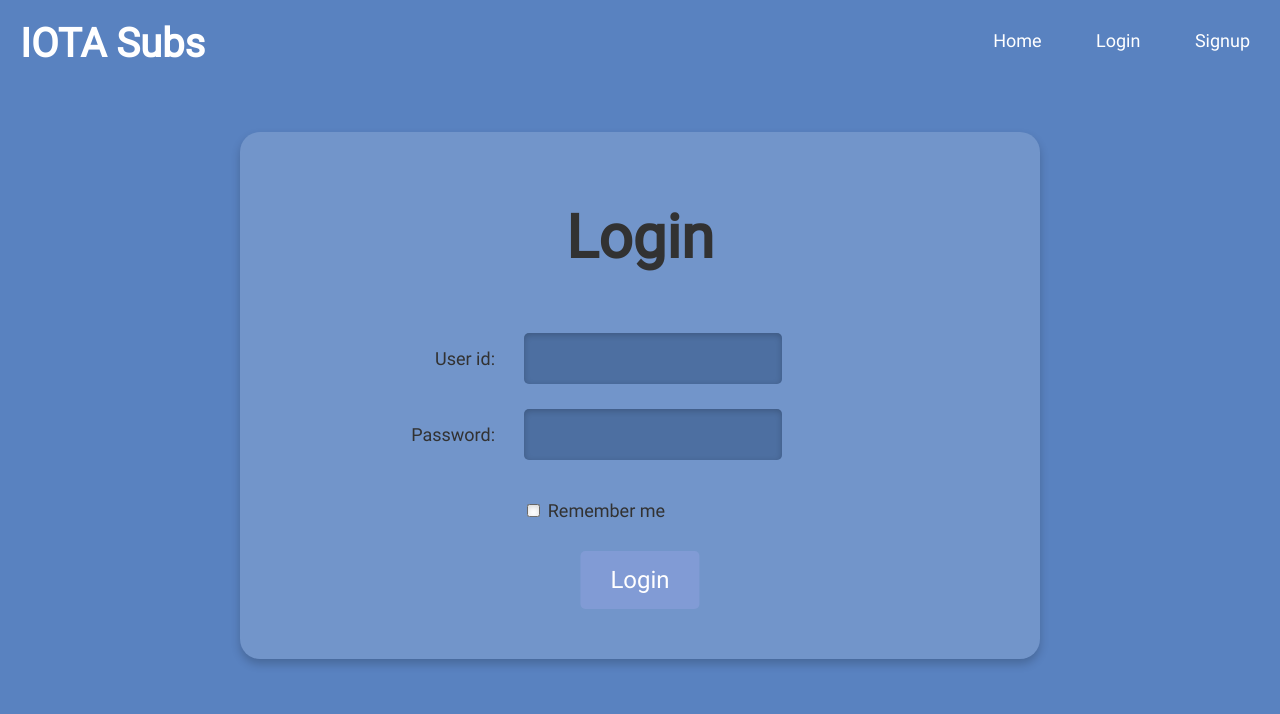
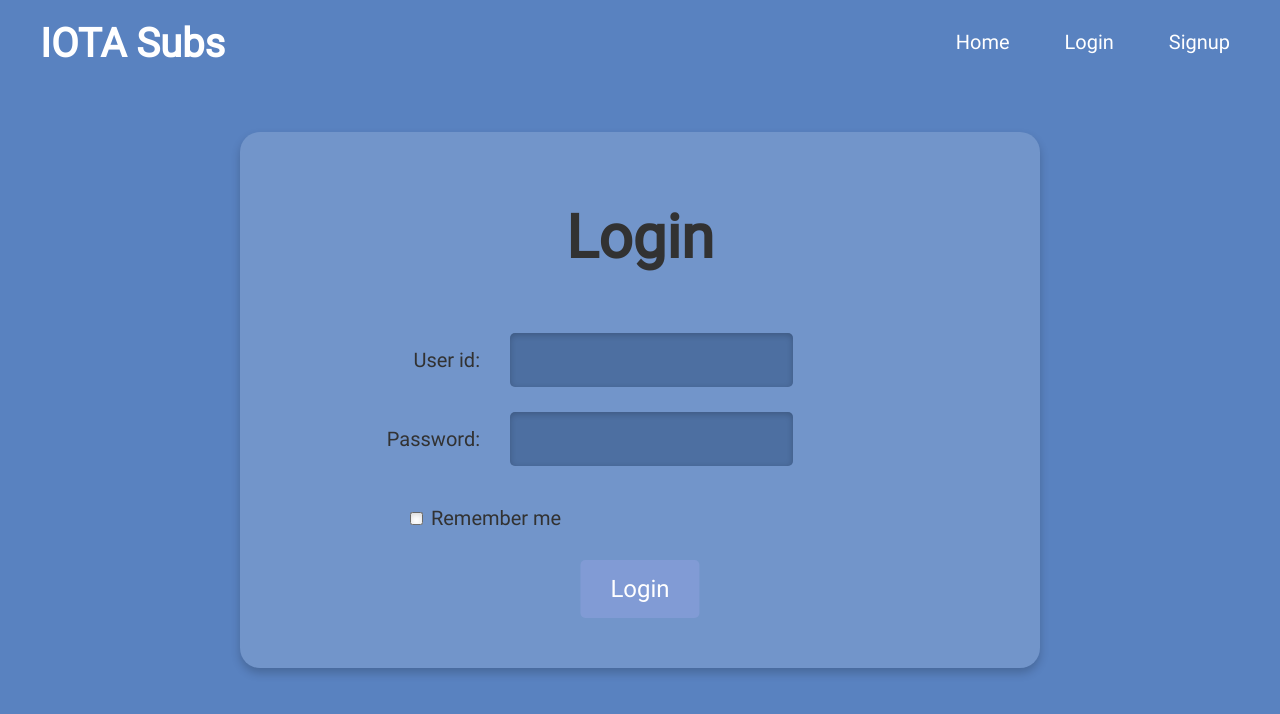
Before and after one commit to michaeljohnclancy/IOTASubstream, a Flask app: page /login in a window 1280 px wide. Shown: the top 714 px of the page. Run offline with Flask 2, Linux system fonts and the light colour scheme; some libraries are stand-ins or nearby versions.

Commit message:
Various changes.

```diff
--- a/app/static/style.css
+++ b/app/static/style.css
@@ -15,7 +15,7 @@
 
 *{
 	font-family: Roboto;
-	font-size: 18px;
+	font-size: 20px;
 }
 
 *.mono{
@@ -37,6 +37,8 @@ body{
 	animation-duration: 30s;
 	animation-iteration-count: infinite;
 	margin: 0px;
+	padding-left: 20px;
+	padding-right: 20px;
 	background: rgb(89, 130, 192);
 }
 
@@ -144,6 +146,10 @@ div.checkbox{
 	margin-left: 170px;
 }
 
+div.checkbox label{
+	width: inherit;
+}
+
 /*
 input[type="submit"], input[type="button"]{
 	padding: 25px;
@@ -171,7 +177,7 @@ input:focus{
 label{
 	display: inline-block;
 	text-align: right;
-	width: 215px;
+	width: 25%;
 	margin: 25px;
 	margin-left: 40px;
 	margin-bottom: 30px;
@@ -189,9 +195,10 @@ form{
 }
 
 main{
-	width: 800px;
+	max-width: 800px;
+	min-width: 550px;
 	/*background-color: rgba(255,255,255, 0.1);*/
-	margin: 50px;
+	margin: 20px;
 	background-color: rgba(255, 255, 255, 0.15);
 	color: rgb(50,50,50);
 	padding: 50px;
--- a/app/templates/theme.html
+++ b/app/templates/theme.html
@@ -7,6 +7,8 @@
 <head>
 	<title>{% block title %}{% endblock %}</title>
 	<link rel="stylesheet" type="text/css" href="/static/style.css">
+	<meta name="viewport" content="width=device-width, initial-scale=0.6">
+	<meta name="theme-color" content="#5982C0">
 </head>
 <body>
 
```
Also changed, not shown: other parts of app/static/style.css (+18 -13 lines), app/templates/home/topup.html (+15 -2 lines).
